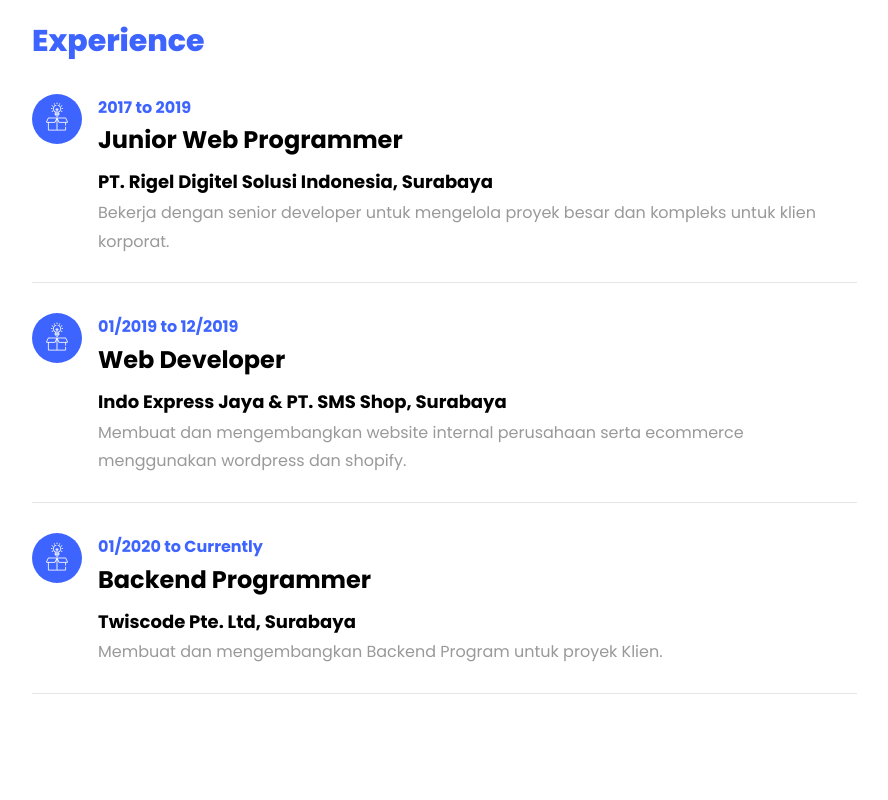
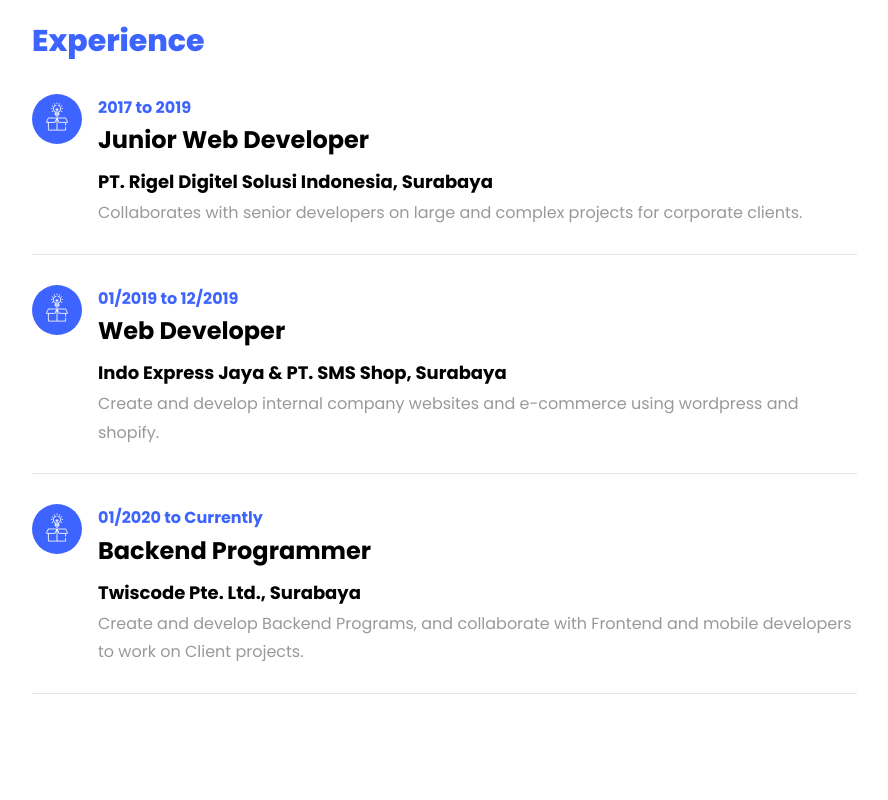
Before and after one commit to luqmanulhakimdev/portofolio, a plain HTML site: page index.html in a window 1280 px wide. Shown: the part 1800-2600 px from the top of the page, without its empty margins (338-1226 px from the left). Drawn offline with Linux system fonts and the light colour scheme; files whose address does not match are found by name.

Commit message:
change footer and experience section

```diff
--- a/index.html
+++ b/index.html
@@ -159,9 +159,9 @@
 
                                 <div class="text pl-3">
                                     <span class="date">2017 to 2019</span>
-                                    <h2>Junior Web Programmer</h2>
+                                    <h2>Junior Web Developer</h2>
                                     <span class="position">PT. Rigel Digitel Solusi Indonesia, Surabaya</span>
-                                    <p>Bekerja dengan senior developer untuk mengelola proyek besar dan kompleks untuk klien korporat.</p>
+                                    <p>Collaborates with senior developers on large and complex projects for corporate clients.</p>
                                 </div>
                             </div>
 
@@ -174,7 +174,7 @@
                                     <span class="date">01/2019 to 12/2019</span>
                                     <h2>Web Developer</h2>
                                     <span class="position">Indo Express Jaya & PT. SMS Shop, Surabaya</span>
-                                    <p>Membuat dan mengembangkan website internal perusahaan serta ecommerce menggunakan wordpress dan shopify.</p>
+                                    <p>Create and develop internal company websites and e-commerce using wordpress and shopify.</p>
                                 </div>
                             </div>
 
@@ -186,8 +186,8 @@
                                 <div class="text pl-3">
                                     <span class="date">01/2020 to Currently</span>
                                     <h2>Backend Programmer</h2>
-                                    <span class="position">Twiscode Pte. Ltd, Surabaya</span>
-                                    <p>Membuat dan mengembangkan Backend Program untuk proyek Klien.</p>
+                                    <span class="position">Twiscode Pte. Ltd., Surabaya</span>
+                                    <p>Create and develop Backend Programs, and collaborate with Frontend and mobile developers to work on Client projects.</p>
                                 </div>
                             </div>
                         </div>
@@ -471,7 +471,7 @@
                 <div class="col-md">
                     <div class="ftco-footer-widget mb-4">
                         <h2 class="ftco-heading-2">About</h2>
-                        <p>Seorang Web Programmer lulusan SMK dengan pengalaman lebih dari 2 tahun, dan selalu antusias dengan perkembangan dunia IT khususnya programming, selalu suka dan belajar hal-hal baru, berkomunitas serta terbiasa dengan lingkungan startup.</p>
+                        <p>Back-end Developer and JS enthusiast located in Surabaya, Indonesia. Life to Code, Like to Code, Built everything with <i class="icon-heart text-danger" aria-hidden="true"></i></p>
 
                         <ul class="ftco-footer-social list-unstyled float-md-left float-lft mt-5">
                             <li class="ftco-animate"><a href="https://www.linkedin.com/in/luqmanul-hakim-44a753199/" target="_blank" class="link-linkedin"><span class="icon-linkedin"></span></a></li>
```
